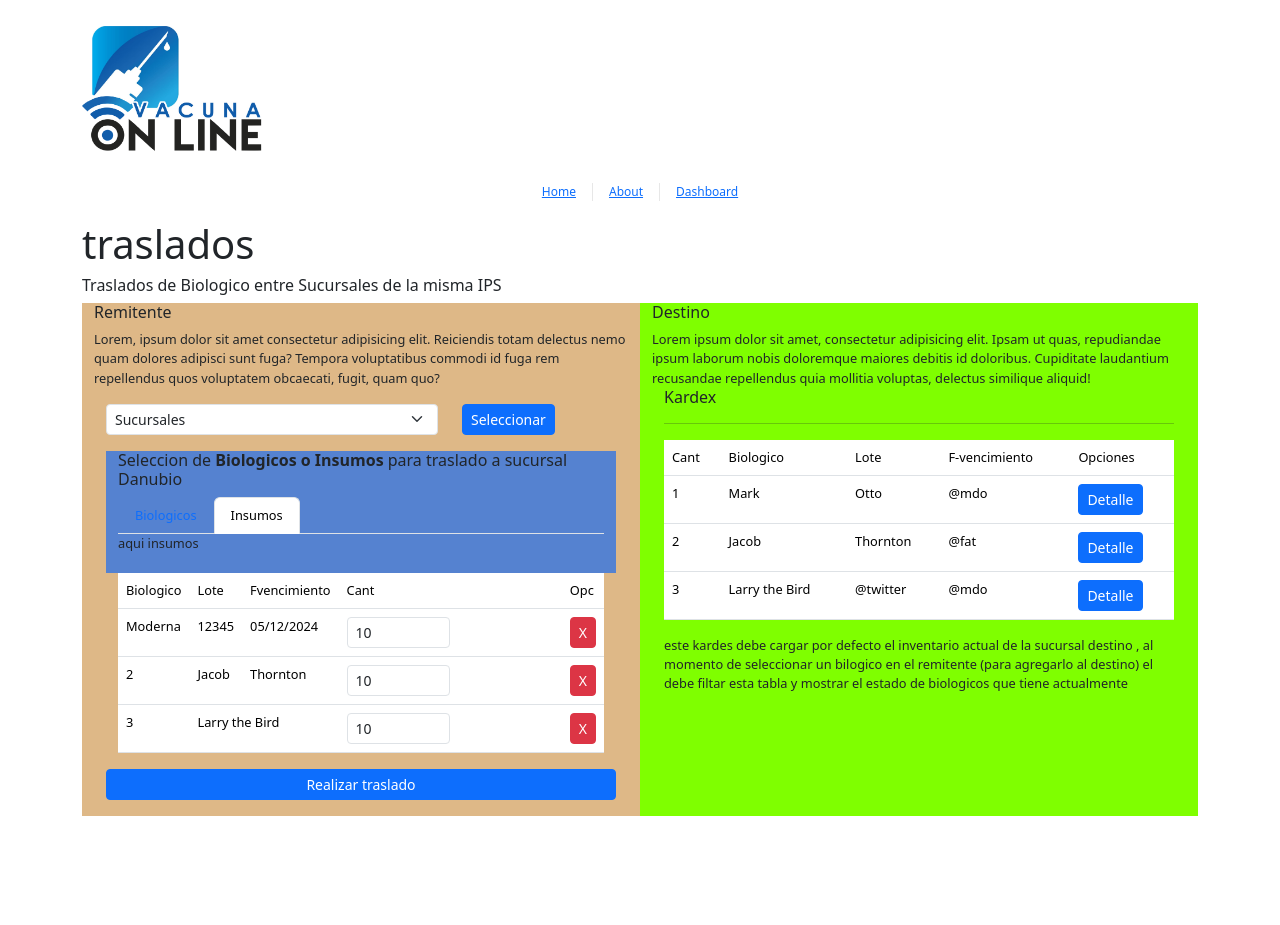
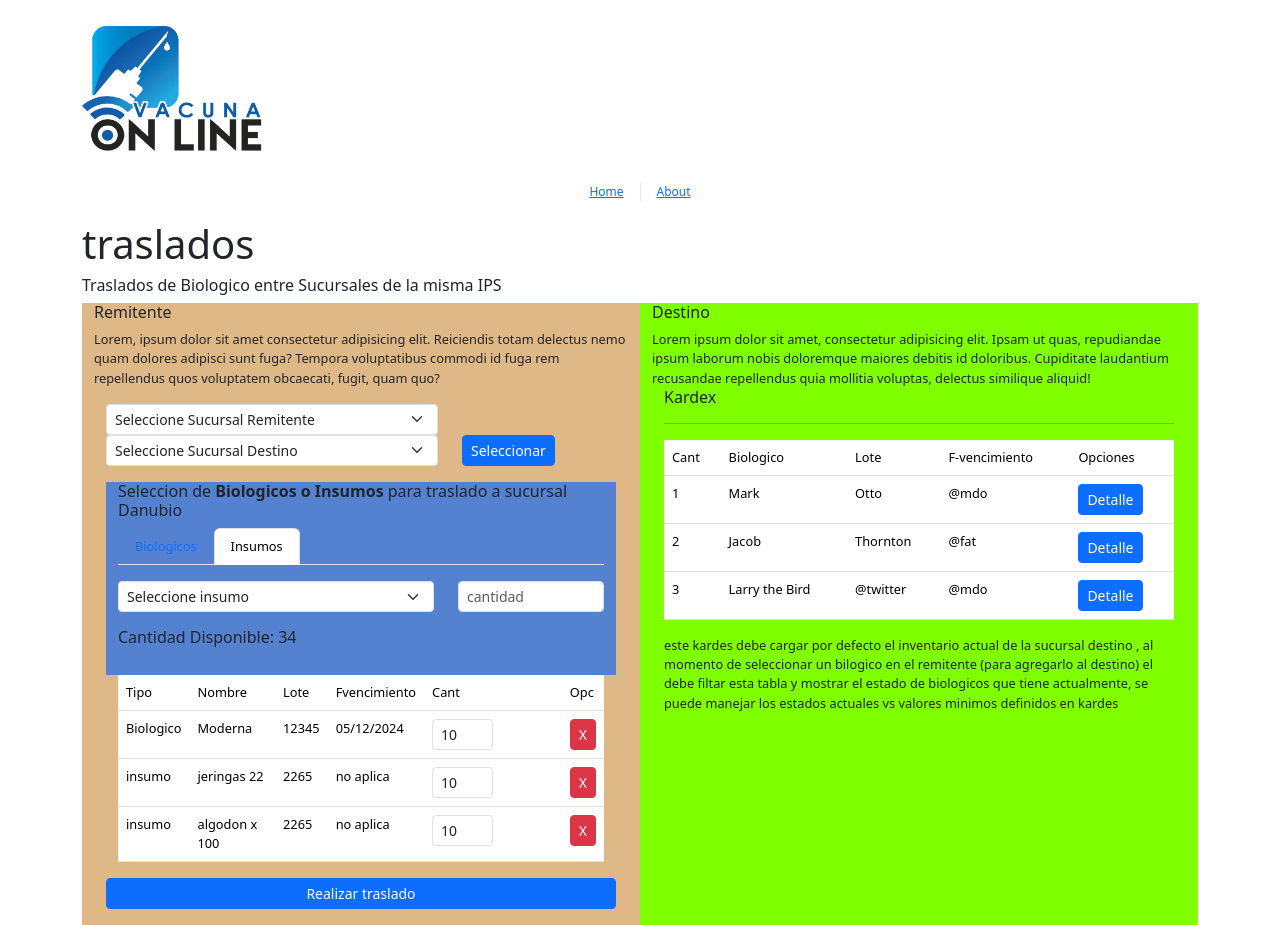
Before and after one commit to JDVertel/vacunacion, a Vue app in the folder frontend/front/: page /traslados in a window 1280 px wide. Both pictures are taken after a click on the tab "Insumos". Before the commit the page ends 826 px from the top, so only its background shows below. Built offline with nearby package versions, Linux system fonts and the light colour scheme.

Commit message:
organizando nevera 2

```diff
--- a/frontend/front/src/App.vue
+++ b/frontend/front/src/App.vue
@@ -11,7 +11,7 @@ import {
     <nav>
         <RouterLink to="/">Home</RouterLink>
         <RouterLink to="/about">About</RouterLink>
-        <RouterLink to="/dashboard">Dashboard</RouterLink>
+        <RouterLink to="/dashboard" v-if="this.auth">Dashboard</RouterLink>
     </nav>
     <br>
     <RouterView />
--- a/frontend/front/src/BD/index.js
+++ b/frontend/front/src/BD/index.js
@@ -71,8 +71,8 @@ export const dosis=[
 
 export const usuarios=[
 {
-    nombre:"jdvertel",
-    passw:"13862306",
+    nombre:"vacunacion",
+    passw:"2023",
     rol:"super"
 },{
     nombre:"ips",
--- a/frontend/front/src/components/TheWelcome.vue
+++ b/frontend/front/src/components/TheWelcome.vue
@@ -1,5 +1,30 @@
-<script setup>
+<script>
+import {
+    useRouter
+} from 'vue-router';
+import {
+    usuarios
+} from './../BD/index'
+export default {
 
+    data: () => ({
+        datausers: usuarios,
+        user: "",
+        passw: "",
+        auth: "true",
+
+    }),
+    methods: {
+        validar() {
+            console.log("ejecutando funcion");
+            const router = useRouter();
+            router.push({
+                name: '/dashboard'
+            });
+        }
+    },
+
+}
 </script>
 
 <template>
@@ -7,19 +32,22 @@
     Prototipo de Sistema de Registro Control y Gestion de Vacunacion Version 1.0
 </p>
 <br>
+{{datausers}}
 <div class="container text-center">
+    <form>
         <h6>Login</h6>
         <div class="input-group input-group-sm mb-3">
             <span class="input-group-text" id="inputGroup-sizing-sm">Usuario</span>
-    <input type="text" class="form-control" aria-label="Sizing example input" aria-describedby="inputGroup-sizing-sm">
+            <input v-model="user" type="text" class="form-control" aria-label="Sizing example input" aria-describedby="inputGroup-sizing-sm">
         </div>
         <div class="input-group input-group-sm mb-3">
             <span class="input-group-text" id="inputGroup-sizing-sm">Contraseña</span>
-    <input type="password" class="form-control" aria-label="Sizing example input" aria-describedby="inputGroup-sizing-sm">
-  </div>
-  <button type="button" class="btn btn-success btn-sm">Ingresar</button>
+            <input v-model="passw" type="password" class="form-control" aria-label="Sizing example input" aria-describedby="inputGroup-sizing-sm">
         </div>
 
+        <button type="button" class="btn btn-success btn-sm" v-if="user && passw!=''" @click="validar">Ingresar</button>
+    </form>
+</div>
+</template>
 
-
-</template>
+765
--- a/frontend/front/src/views/AdministracionView.vue
+++ b/frontend/front/src/views/AdministracionView.vue
@@ -8,13 +8,13 @@
 tamaño litros
 temp max y temp min
 
-
 administrar y configurar roles de ips
 
 traslados
 devoluciones
 reporte de eventos adversos
 
+semaforizacion por color de valores maximos y minimos de kardex
 </template>
 
 <script>
--- a/frontend/front/src/views/IngresosView.vue
+++ b/frontend/front/src/views/IngresosView.vue
@@ -1,6 +1,6 @@
 <template>
     <h1>Ingresos</h1>
-  ingreso de vacunas especirficando la sucursal y nevera de almacenamiento
+  ingreso de vacunas especificando la sucursal y nevera de almacenamiento
   </template>
 
   <script>
--- a/frontend/front/src/views/TrasladosView.vue
+++ b/frontend/front/src/views/TrasladosView.vue
@@ -13,7 +13,14 @@
             <div class="container">
                 <div class="row mb-3">
                     <div class="col-8"><select class="form-select form-select-sm" aria-label="Small select example">
-                            <option selected>Sucursales</option>
+                            <option selected>Seleccione Sucursal Remitente</option>
+                            <option value="1">Galan</option>
+                            <option value="2">Cicuentenario</option>
+                            <option value="3">Danubio</option>
+                        </select></div>
+
+                    <div class="col-8"><select class="form-select form-select-sm" aria-label="Small select example">
+                            <option selected>Seleccione Sucursal Destino</option>
                             <option value="1">Galan</option>
                             <option value="2">Cicuentenario</option>
                             <option value="3">Danubio</option>
@@ -22,6 +29,7 @@
                         <button type="button" class="btn btn-primary btn-sm">Seleccionar</button>
                     </div>
                 </div>
+
                 <!-- ------------------------------------------------------------ -->
 
                 <div class="container additem">
@@ -72,13 +80,33 @@
                                 <div class="col-6"><button type="button" class="btn btn-primary btn-sm">Agregar</button></div>
                             </div>
 
+                        </div>
+                        <div class="tab-pane fade" id="nav-profile" role="tabpanel" aria-labelledby="nav-profile-tab" tabindex="0">
+                            <div class="row mt-3">
+                                <div class="col-8 "><select class="form-select form-select-sm" aria-label="Small select example">
+                                        <option selected>Seleccione insumo</option>
+                                        <option value="1">One</option>
+                                        <option value="2">Two</option>
+                                        <option value="3">Three</option>
+                                    </select>
+                                </div>
+                                <div class="col-4"><input class="form-control form-control-sm" type="number" placeholder="cantidad" aria-label=".form-control-sm example"></div>
 
                             </div>
-  <div class="tab-pane fade" id="nav-profile" role="tabpanel" aria-labelledby="nav-profile-tab" tabindex="0">aqui insumos</div>
+                            <div class="row mt-3">
+                                <div class="col-6">
+                                    <div>
+                                        <h6>Cantidad Disponible: 34</h6>
+                                    </div>
+                                </div>
+                                <div class="col-6">
+
+                                </div>
+                            </div>
 
                         </div>
 
-
+                    </div>
 
                     <!--  -->
 
@@ -90,33 +118,45 @@
                     <table class="table">
                         <thead>
                             <tr>
-                                <th scope="col">Biologico</th>
+                                <th scope="col">Tipo</th>
+                                <th scope="col">Nombre</th>
                                 <th scope="col">Lote</th>
                                 <th scope="col">Fvencimiento</th>
-                                <th scope="col">  Cant </th>
+                                <th scope="col"> Cant </th>
                                 <th>Opc</th>
 
                             </tr>
                         </thead>
                         <tbody>
                             <tr>
+                                <th scope="col">Biologico</th>
                                 <th scope="row">Moderna</th>
                                 <td>12345</td>
                                 <td>05/12/2024</td>
-                                <td> <div class="col-6"><input class="form-control form-control-sm" type="number" value="10"></div></td>
+                                <td>
+                                    <div class="col-6"><input class="form-control form-control-sm" type="number" value="10"></div>
+                                </td>
                                 <td><button type="button" class="btn btn-danger btn-sm">X</button></td>
                             </tr>
                             <tr>
-                                <th scope="row">2</th>
-                                <td>Jacob</td>
-                                <td>Thornton</td>
-                                <td> <div class="col-6"><input class="form-control form-control-sm" type="number" value="10"></div></td>
+                                <th scope="row">insumo</th>
+                                <th scope="row">jeringas 22</th>
+                                <td>2265</td>
+                                <td>no aplica</td>
+                                <td>
+                                    <div class="col-6"><input class="form-control form-control-sm" type="number" value="10"></div>
+                                </td>
                                 <td><button type="button" class="btn btn-danger btn-sm">X</button></td>
                             </tr>
                             <tr>
-                                <th scope="row">3</th>
-                                <td colspan="2">Larry the Bird</td>
-                                <td> <div class="col-6"><input class="form-control form-control-sm" type="number" value="10"></div></td>
+                                <th scope="row">insumo</th>
+                                <th scope="row">algodon x 100</th>
+                                <td>2265</td>
+                                <td>no aplica</td>
+
+                                <td>
+                                    <div class="col-6"><input class="form-control form-control-sm" type="number" value="10"></div>
+                                </td>
                                 <td><button type="button" class="btn btn-danger btn-sm">X</button></td>
                             </tr>
                         </tbody>
@@ -126,7 +166,6 @@
             </div>
 
         </div>
-
 
         <div class="col-12 col-md-6 destino">
             <h6>Destino</h6>
@@ -172,7 +211,7 @@
                         </tbody>
                     </table>
 
-                  este kardes debe cargar por defecto el inventario actual de la sucursal destino , al momento de seleccionar un bilogico en el remitente (para agregarlo al destino) el debe filtar esta tabla y mostrar el estado de biologicos que tiene actualmente
+                    este kardes debe cargar por defecto el inventario actual de la sucursal destino , al momento de seleccionar un bilogico en el remitente (para agregarlo al destino) el debe filtar esta tabla y mostrar el estado de biologicos que tiene actualmente, se puede manejar los estados actuales vs valores minimos definidos en kardes
                 </div>
             </div>
         </div>
@@ -198,9 +237,10 @@ export default {
 .additem {
     background-color: rgb(85, 130, 208)
 }
-.redondo{
+
+.redondo {
     border-radius: 50%;
-margin: 1px!important;
+    margin: 1px !important;
 
 }
 </style>
```
Lines whose indentation alone changed are shown as unchanged.
